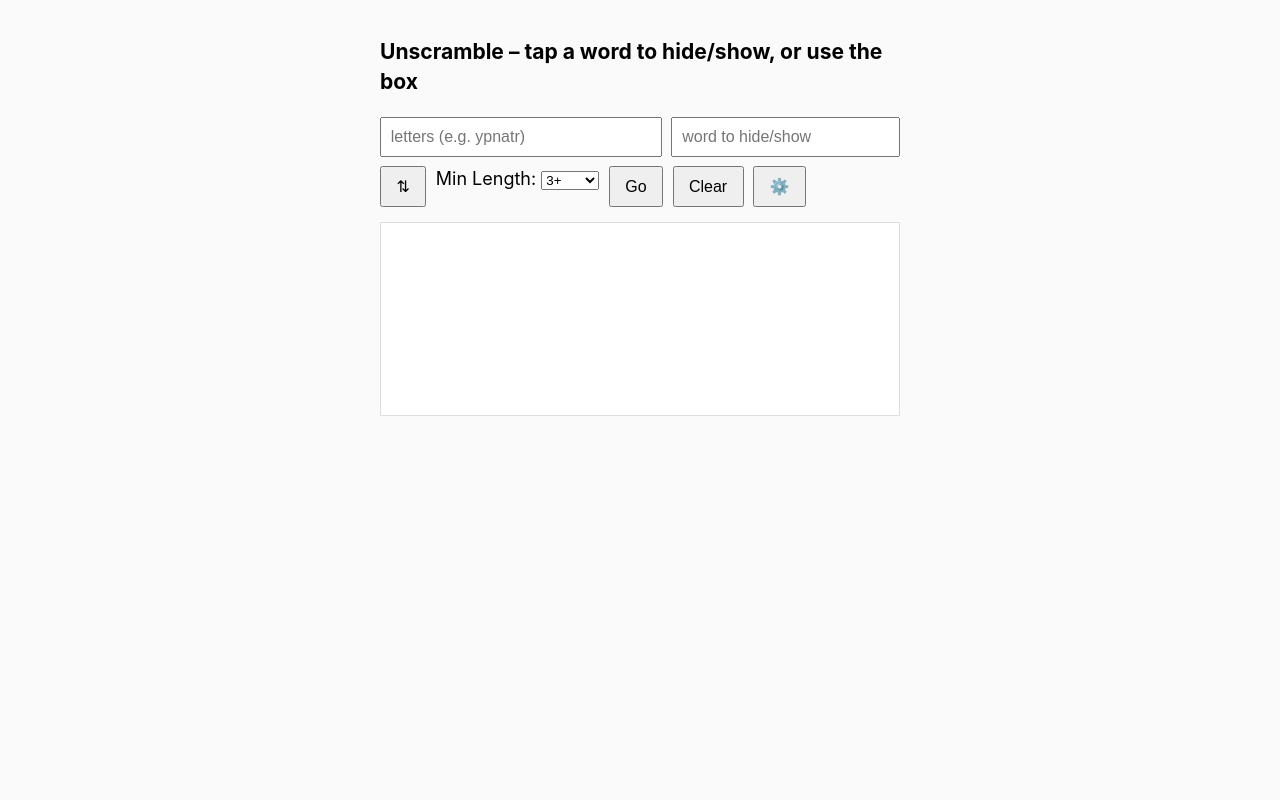
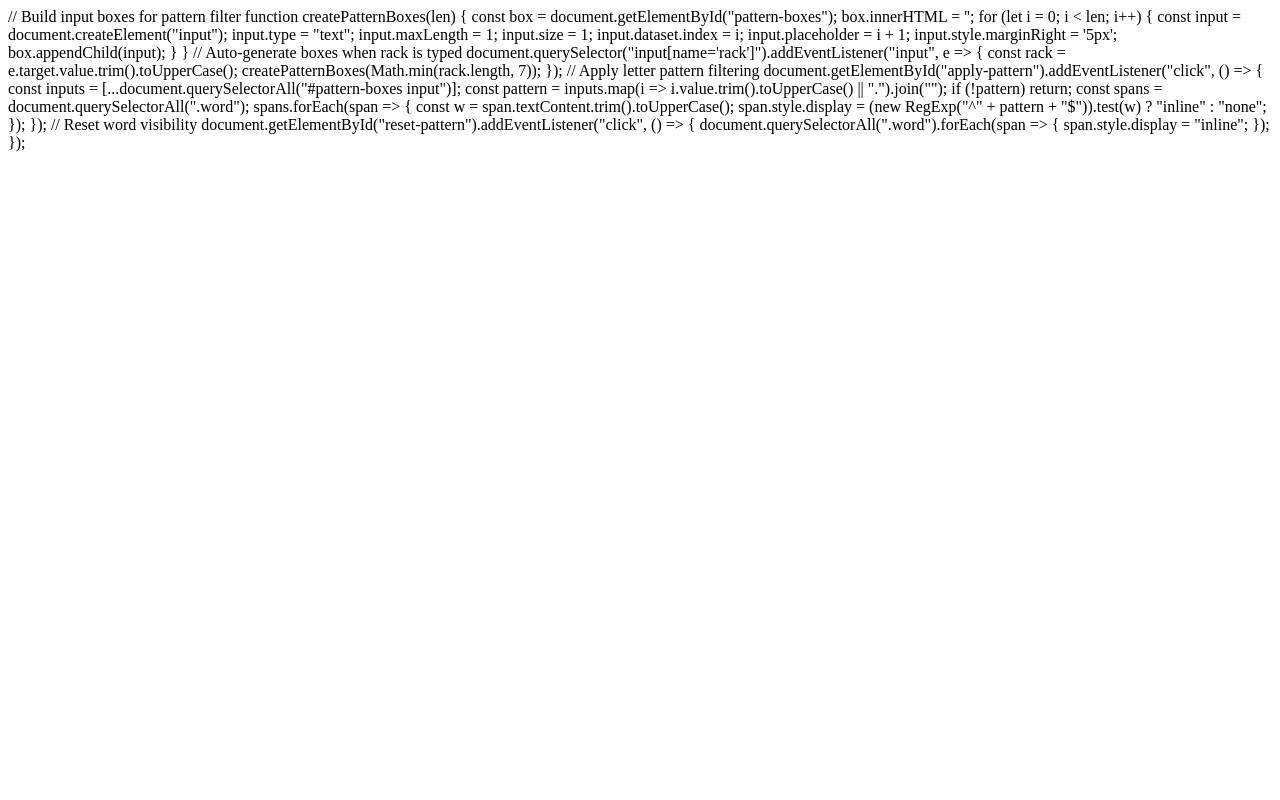
Before and after one commit to keepitsimpleyt/unscrambler, a Flask app: page / in a window 1280 px wide. Run offline with Flask 3, Linux system fonts and the light colour scheme.

Commit message:
something diff

```diff
--- a/templates/index.html
+++ b/templates/index.html
@@ -1,198 +1,41 @@
-<!doctype html>
-<html>
-<head>
-<meta charset="utf-8">
-<meta name="viewport" content="width=device-width,initial-scale=1">
-<title>Unscrambler</title>
-
-<style>
-/* ─── Layout & basics ───────────────────────────── */
-body{
-  font:18px/1.4 -apple-system,BlinkMacSystemFont,'Segoe UI',Roboto,Helvetica,Arial,sans-serif;
-  margin:0;padding:1rem;background:#fafafa;
-}
-#wrap{max-width:520px;margin:auto;}
-
-form{display:flex;flex-wrap:wrap;gap:.6rem;margin-bottom:.9rem;}
-input[type=text]{padding:.55rem;font-size:1rem;}
-
-/* rack input grows, manual stays ~8 rem */
-input[name=rack]{flex:1 1 auto;}
-#manual         {flex:0 0 8rem;}
-
-button{padding:.57rem .9rem;font-size:1rem;cursor:pointer;}
-
-/* ─── Result box ─────────────────────────────────── */
-.box{
-  background:#fff;border:1px solid #ddd;padding:1rem;min-height:160px;
-  font-family:SFMono-Regular,Consolas,monospace;font-size:16px;
-  white-space:pre-wrap;overflow-x:auto;       /* wraps on small screens */
+// Build input boxes for pattern filter
+function createPatternBoxes(len) {
+  const box = document.getElementById("pattern-boxes");
+  box.innerHTML = '';
+  for (let i = 0; i < len; i++) {
+    const input = document.createElement("input");
+    input.type = "text";
+    input.maxLength = 1;
+    input.size = 1;
+    input.dataset.index = i;
+    input.placeholder = i + 1;
+    input.style.marginRight = '5px';
+    box.appendChild(input);
+  }
 }
 
-/* ─── Clickable words ───────────────────────────── */
-.word{cursor:pointer;margin-right:.35rem;}
-.word.blacklisted{text-decoration:line-through;opacity:.45;}
+// Auto-generate boxes when rack is typed
+document.querySelector("input[name='rack']").addEventListener("input", e => {
+  const rack = e.target.value.trim().toUpperCase();
+  createPatternBoxes(Math.min(rack.length, 7));
+});
 
-/* Import / export widgets */
-#exp{padding:.57rem .9rem;font-size:1rem;}
-#paste{flex:1 1 100%;padding:.55rem;font-size:1rem;margin-top:.4rem;}
-#imp  {padding:.57rem .9rem;font-size:1rem;}
-label.file{
-  display:inline-block;padding:.57rem .9rem;font-size:1rem;cursor:pointer;
-  border:1px solid #ccc;border-radius:4px;
-}
-label.file input{display:none;}
-.tools{display:none;margin-top:.6rem;}
-</style>
-</head>
+// Apply letter pattern filtering
+document.getElementById("apply-pattern").addEventListener("click", () => {
+  const inputs = [...document.querySelectorAll("#pattern-boxes input")];
+  const pattern = inputs.map(i => i.value.trim().toUpperCase() || ".").join("");
+  if (!pattern) return;
 
-<body>
-<div id="wrap">
-  <h3>Unscramble – tap a word to hide/show, or use the box</h3>
+  const spans = document.querySelectorAll(".word");
+  spans.forEach(span => {
+    const w = span.textContent.trim().toUpperCase();
+    span.style.display = (new RegExp("^" + pattern + "$")).test(w) ? "inline" : "none";
+  });
+});
 
-  <form id="f">
-    <!-- main rack input -->
-    <input type="text" name="rack" maxlength="12" placeholder="letters (e.g. ypnatr)" required>
-
-    <!-- manual blacklist toggle -->
-    <input type="text" id="manual" placeholder="word to hide/show">
-    <button type="button" id="add">⇅</button>
-
-    <!-- always-visible actions -->
-	<label>
-  Min Length:
-  <select id="minLengthSelect">
-    <option value="3">3+</option>
-    <option value="4">4+</option>
-    <option value="5">5+</option>
-    <option value="6">6+</option>
-    <option value="7">7 only</option>
-  </select>
-</label>
-    <button>Go</button>
-    <button type="button" id="clr">Clear</button>
-    <button type="button" id="gear">⚙️</button>
-
-    <!-- hide-able tools -->
-    <div class="tools">
-      <button type="button" id="exp">📄</button>
-      <input type="text" id="paste" placeholder="paste words here">
-      <button type="button" id="clip">Paste ▶︎</button>
-      <button type="button" id="imp">Import</button>
-      <label class="file">📂 <input type="file" id="file" accept=".txt"></label>
-    </div>
-  </form>
-
-  <div id="out" class="box"></div>
-</div>
-<script>
-const form = document.getElementById('f'),
-      out  = document.getElementById('out'),
-      clr  = document.getElementById('clr'),
-      minLengthSelect = document.getElementById('minLengthSelect');
-
-/* persistent blacklist per-browser */
-const blacklist = new Set(JSON.parse(localStorage.getItem('bl') || '[]'));
-function renderBL(){ /* no-op */ }
-
-function attachClicks(){
-  document.querySelectorAll('#out .word').forEach(span=>{
-    const w = span.dataset.w;
-    if (blacklist.has(w)) span.classList.add('blacklisted');
-
-    span.onclick = () =>{
-      if (blacklist.has(w)){
-        blacklist.delete(w); span.classList.remove('blacklisted');
-      }else{
-        blacklist.add(w); span.classList.add('blacklisted');
-      }
-      localStorage.setItem('bl', JSON.stringify([...blacklist]));
-      renderBL();
-    };
+// Reset word visibility
+document.getElementById("reset-pattern").addEventListener("click", () => {
+  document.querySelectorAll(".word").forEach(span => {
+    span.style.display = "inline";
   });
-}
-
-/* ---- SUBMIT ---- */
-form.onsubmit = async e =>{
-  e.preventDefault();
-  const rack = new FormData(form).get('rack').trim();
-  const minLength = minLengthSelect.value;
-  if (!rack) return;
-
-  out.textContent = 'Loading…';
-  const url = `/api?rack=${encodeURIComponent(rack)}&min_length=${minLength}`;
-  try{
-    const html = await (await fetch(url)).text();
-    out.innerHTML = html;
-    attachClicks();
-    [...blacklist].forEach(w=>{
-      document.querySelectorAll(`#out .word[data-w="${w}"]`)
-              .forEach(span=>span.classList.add('blacklisted'));
-    });
-  }catch{
-    out.textContent = '⚠️ Network error';
-  }
-};
-
-clr.onclick = () =>{
-  form.reset(); out.textContent = ''; form.elements.rack.focus();
-};
-
-document.getElementById('add').onclick = () =>{
-  const inp = document.getElementById('manual');
-  const w   = inp.value.trim().toUpperCase();
-  if (!w) return;
-
-  if (blacklist.has(w)) blacklist.delete(w); else blacklist.add(w);
-  localStorage.setItem('bl', JSON.stringify([...blacklist]));
-  inp.value = '';
-  document.querySelectorAll(`#out .word[data-w="${w}"]`)
-          .forEach(span=>span.classList.toggle('blacklisted'));
-  renderBL();
-};
-
-document.getElementById('exp').onclick = () =>{
-  const list = [...blacklist].sort().join('\n');
-  if (!list){ alert('Blacklist is empty'); return; }
-
-  navigator.clipboard.writeText(list).then(()=>alert('Copied to clipboard!'));
-  const blob=new Blob([list],{type:'text/plain'});
-  const a=document.createElement('a');
-  a.href=URL.createObjectURL(blob); a.download='blacklist.txt'; a.click();
-  URL.revokeObjectURL(a.href);
-};
-
-document.getElementById('clip').onclick = async ()=>{
-  try{
-    const txt = await navigator.clipboard.readText();
-    if (!txt.trim()){ alert('Clipboard empty'); return; }
-    document.getElementById('paste').value = txt;
-  }catch{ alert('Clipboard read failed'); }
-};
-
-document.getElementById('imp').onclick = ()=>{
-  const txt=document.getElementById('paste').value.toUpperCase();
-  if (!txt.trim()) return;
-  txt.split(/[\s,]+/).forEach(w=>w&&blacklist.add(w));
-  localStorage.setItem('bl',JSON.stringify([...blacklist]));
-  renderBL(); document.getElementById('paste').value=''; alert('Imported!');
-};
-
-document.getElementById('file').onchange = async e =>{
-  const file=e.target.files[0]; if (!file) return;
-  const txt=await file.text();
-  txt.toUpperCase().split(/[\s,]+/).forEach(w=>w&&blacklist.add(w));
-  localStorage.setItem('bl',JSON.stringify([...blacklist]));
-  renderBL(); alert(`Imported ${file.name}`);
-  e.target.value='';
-};
-
-document.getElementById('gear').onclick = ()=>{
-  const box=document.querySelector('.tools');
-  box.style.display = box.style.display==='none' ? 'block' : 'none';
-};
-
-renderBL();
-</script>
-</body>
-</html>
+});
```
